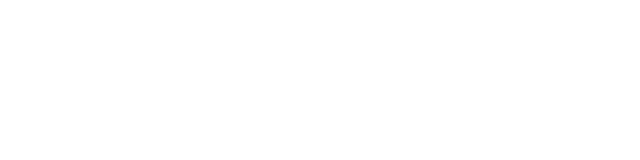
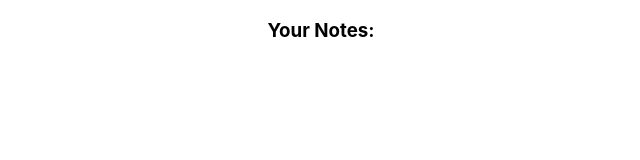
Before and after one commit to morvai577/react-notes-app, a React (Vite) app: page / in a window 1280 px wide. Shown: the top 160 px of the page, without its empty margins (319-959 px from the left). Built offline with nearby package versions, Linux system fonts and the light colour scheme.

Commit message:
Add display existing notes (from local array) functionality

```diff
--- a/src/App.tsx
+++ b/src/App.tsx
@@ -1,10 +1,28 @@
 import { useState } from 'react';
 import './App.css';
 
+interface Note {
+  id: number;
+  title: string;
+  content: string;
+}
+
 function App() {
+  const [notes, setNotes] = useState<Note[]>([]);
 
   return (
     <div className="App">
+      <div className="NotesSection">
+        <h3>Your Notes:</h3>
+        <ul>
+          {notes.map((note) => (
+            <li key={note.id}>
+              <h4>{note.title}</h4>
+              <p>{note.content}</p>
+            </li>
+          ))}
+        </ul>
+      </div>
     </div>
   );
 }
```
